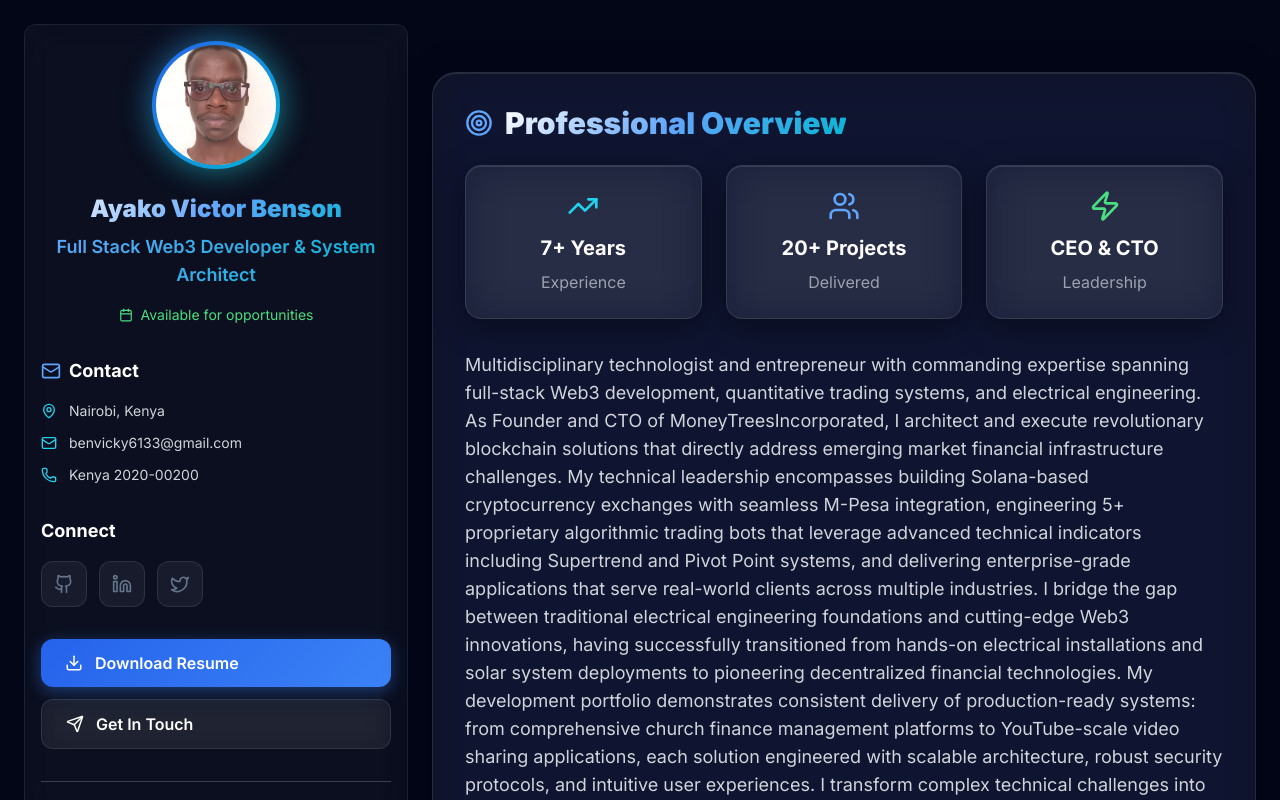
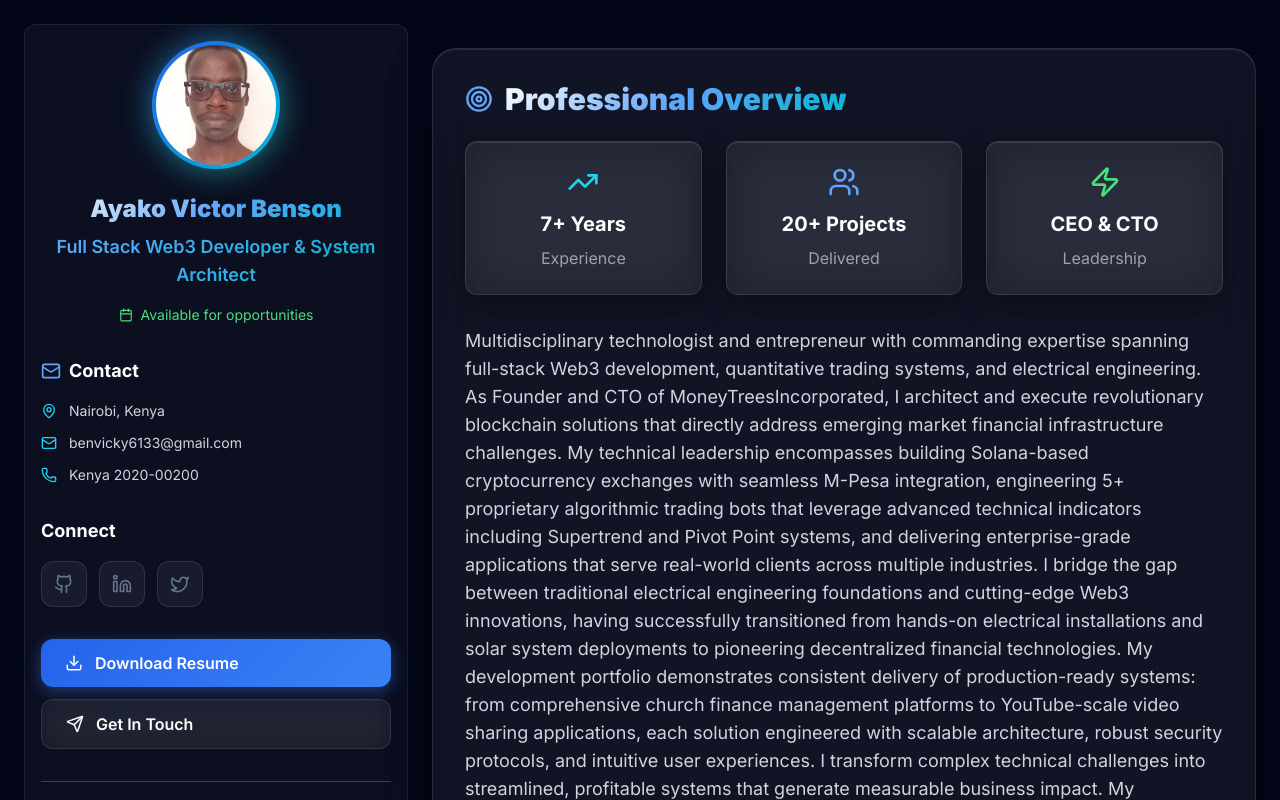
Before and after one commit to miechylisa/lisa-or, a Next.js app: page / in a window 1280 px wide. Shown: the top 800 px of the page. Built offline with nearby package versions, Linux system fonts and the light colour scheme.

Commit message:
changedsome mobile view parameters

```diff
--- a/components/layout.js
+++ b/components/layout.js
@@ -15,13 +15,13 @@ import {
 import { siteContent } from '../data/content';
 
 export default function Layout({ children }) {
+  const [scrolled, setScrolled] = useState(false);
   const [isMenuOpen, setIsMenuOpen] = useState(false);
-  const [scrolled, setScrolled] = useState(false);
   const router = useRouter();
 
   useEffect(() => {
     const handleScroll = () => {
-      setScrolled(window.scrollY > 50);
+      setScrolled(window.scrollY > 20);
     };
     window.addEventListener('scroll', handleScroll);
     return () => window.removeEventListener('scroll', handleScroll);
@@ -35,13 +35,11 @@ export default function Layout({ children }) {
   ];
 
   return (
-    <div className="min-h-screen text-white relative overflow-hidden">
+    <div className="min-h-screen flex flex-col">
       {/* Navigation */}
-      <nav className={`fixed top-0 w-full z-50 transition-all duration-500 ${
-        scrolled ? 'py-2' : 'py-6'
-      }`}>
-        <div className="container mx-auto">
-          <div className={`nav-container ${scrolled ? 'nav-scrolled' : ''} flex justify-between items-center`}>
+      <nav className="fixed top-0 left-0 right-0 z-50 backdrop-blur-xl bg-slate-950/95">
+        <div className="container mx-auto px-3 sm:px-4 md:px-6">
+          <div className={`nav-container ${scrolled ? 'nav-scrolled' : ''} flex justify-between items-center py-4`}>
             <Link href="/" className="nav-brand">
               {siteContent.personal.name.split(' ')[0]}
             </Link>
@@ -66,7 +64,7 @@ export default function Layout({ children }) {
             {/* Mobile Menu Button */}
             <button
               onClick={() => setIsMenuOpen(!isMenuOpen)}
-              className="lg:hidden glass-card-minimal"
+              className="lg:hidden glass-card-minimal p-2"
             >
               {isMenuOpen ? <X size={24} /> : <Menu size={24} />}
             </button>
@@ -74,8 +72,8 @@ export default function Layout({ children }) {
 
           {/* Mobile Menu */}
           {isMenuOpen && (
-            <div className="lg:hidden mt-4 glass-card-minimal animate-slide-down">
-              <div className="flex flex-col space-y-4 p-6">
+            <div className="lg:hidden glass-card-minimal animate-slide-down mb-2">
+              <div className="flex flex-col space-y-3 p-4">
                 {navigation.map((item) => {
                   const Icon = item.icon;
                   return (
@@ -97,15 +95,15 @@ export default function Layout({ children }) {
       </nav>
 
       {/* Main Content */}
-      <main className="pt-24">
+      <main className="flex-1 pt-20">
         {children}
       </main>
 
       {/* Footer */}
-      <footer className="mt-32 pb-8">
-        <div className="container mx-auto">
+      <footer className="mt-24 pb-6">
+        <div className="container mx-auto px-3 sm:px-4 md:px-6">
           <div className="glass-card-minimal text-center">
-            <div className="grid md:grid-cols-3 gap-8 items-center mb-8">
+            <div className="grid md:grid-cols-3 gap-6 md:gap-8 items-center mb-6">
               <div className="space-y-4">
                 <h4 className="text-lg font-bold text-gradient-accent">Professional Network</h4>
                 <div className="flex justify-center md:justify-start space-x-4">
@@ -138,7 +136,7 @@ export default function Layout({ children }) {
                 <h4 className="text-lg font-bold text-gradient-accent">Get In Touch</h4>
                 <a
                   href={`mailto:${siteContent.personal.email}`}
-                  className="btn-ghost"
+                  className="btn-ghost inline-flex"
                 >
                   <Mail size={16} />
                   Contact Me
@@ -146,7 +144,7 @@ export default function Layout({ children }) {
               </div>
             </div>
 
-            <div className="pt-6 border-t border-gray-700/30">
+            <div className="pt-4 border-t border-gray-700/30">
               <p className="text-gray-400 text-sm">
                 © 2024 {siteContent.personal.name}. Precision engineering meets innovative software development.
               </p>
--- a/pages/index.js
+++ b/pages/index.js
@@ -465,7 +465,7 @@ export default function Home() {
 
         {/* Main Content Area */}
         <div className="lg:ml-96 lg:pl-6 flex-1 pt-20 lg:pt-0">
-          <div className="max-w-5xl mx-auto p-4 sm:p-6 space-y-8 lg:space-y-12">
+          <div className="max-w-5xl mx-auto px-3 sm:px-4 md:px-6 space-y-6 sm:space-y-8 lg:space-y-12">
 
             {/* Mobile Profile Header */}
             <div className="lg:hidden">
@@ -473,7 +473,7 @@ export default function Home() {
                 initial={{ y: 30, opacity: 0 }}
                 animate={{ y: 0, opacity: 1 }}
                 transition={{ duration: 0.6 }}
-                className="glass-container text-center"
+                className="glass-container p-4 sm:p-6"
               >
                 <div className="w-24 h-24 mx-auto relative mb-4">
                   <div className="absolute inset-0 bg-gradient-to-br from-blue-500 via-cyan-400 to-teal-400 rounded-full blur-lg opacity-60"></div>
@@ -538,7 +538,7 @@ export default function Home() {
               whileInView={{ y: 0, opacity: 1 }}
               transition={{ duration: 0.8 }}
               viewport={{ once: true }}
-              className="glass-container"
+              className="glass-container p-4 sm:p-6 md:p-8"
             >
               <div className="flex items-center gap-3 mb-6">
                 <Target className="text-blue-400" size={28} />
@@ -575,7 +575,7 @@ export default function Home() {
               whileInView={{ y: 0, opacity: 1 }}
               transition={{ duration: 0.8 }}
               viewport={{ once: true }}
-              className="glass-container"
+              className="glass-container p-4 sm:p-6 md:p-8"
             >
               <div className="flex items-center gap-3 mb-6 sm:mb-8">
                 <Briefcase className="text-blue-400" size={28} />
@@ -635,7 +635,7 @@ export default function Home() {
               whileInView={{ y: 0, opacity: 1 }}
               transition={{ duration: 0.8 }}
               viewport={{ once: true }}
-              className="glass-container"
+              className="glass-container p-4 sm:p-6 md:p-8"
             >
               <div className="flex items-center gap-3 mb-6 sm:mb-8">
                 <Code2 className="text-blue-400" size={28} />
@@ -706,7 +706,7 @@ export default function Home() {
               whileInView={{ y: 0, opacity: 1 }}
               transition={{ duration: 0.8 }}
               viewport={{ once: true }}
-              className="glass-container"
+              className="glass-container p-4 sm:p-6 md:p-8"
             >
               <div className="flex items-center gap-3 mb-6 sm:mb-8">
                 <Star className="text-blue-400" size={28} />
@@ -762,7 +762,7 @@ export default function Home() {
               whileInView={{ y: 0, opacity: 1 }}
               transition={{ duration: 0.8 }}
               viewport={{ once: true }}
-              className="glass-container"
+              className="glass-container p-4 sm:p-6 md:p-8"
             >
               <div className="flex items-center gap-3 mb-6 sm:mb-8">
                 <Target className="text-blue-400" size={28} />
@@ -834,7 +834,7 @@ export default function Home() {
               whileInView={{ y: 0, opacity: 1 }}
               transition={{ duration: 0.8 }}
               viewport={{ once: true }}
-              className="glass-container text-center"
+              className="glass-container p-4 sm:p-6 md:p-8 text-center"
             >
               <div className="flex items-center justify-center gap-3 mb-6 sm:mb-8">
                 <Send className="text-blue-400" size={28} />
--- a/styles/globals.css
+++ b/styles/globals.css
@@ -1,9 +1,7 @@
-
 @import url('https://fonts.googleapis.com/css2?family=Inter:wght@300;400;500;600;700;800;900&family=JetBrains+Mono:wght@400;500;600&display=swap');
 @tailwind base;
 @tailwind components;
 @tailwind utilities;
-
 
 @layer base {
   * {
@@ -11,13 +9,11 @@
   }
 
   body {
-    font-family: 'Inter', system-ui, sans-serif;
+    @apply bg-slate-950 text-white font-sans antialiased;
     background: linear-gradient(135deg, #0f172a 0%, #020617 50%, #0f172a 100%);
-    color: white;
+    font-family: Inter, system-ui, sans-serif;
     position: relative;
     overflow-x: hidden;
-    -webkit-font-smoothing: antialiased;
-    -moz-osx-font-smoothing: grayscale;
   }
 
   /* Modern Sand Texture Background */
@@ -75,71 +71,52 @@
 }
 
 @layer components {
+  .container {
+    @apply w-full mx-auto;
+    max-width: min(100% - 1rem, 80rem);
+    padding-left: max(env(safe-area-inset-left), 1rem);
+    padding-right: max(env(safe-area-inset-right), 1rem);
+  }
+
   /* Glass Card System */
   .glass-card {
-    background: rgba(255, 255, 255, 0.05);
-    backdrop-filter: blur(24px) saturate(180%);
-    border: 1px solid rgba(255, 255, 255, 0.1);
-    border-radius: 1rem;
-    padding: 1.5rem;
-    box-shadow:
-      0 8px 32px rgba(0, 0, 0, 0.4),
-      inset 0 1px 0 rgba(255, 255, 255, 0.1);
-    transition: all 0.3s cubic-bezier(0.4, 0, 0.2, 1);
+    @apply backdrop-blur-xl bg-white/5 border border-white/10 rounded-xl transition-all duration-300;
+    padding: clamp(1rem, 3vw, 1.5rem);
+    box-shadow: 0 8px 32px rgba(0, 0, 0, 0.4), inset 0 1px rgba(255, 255, 255, 0.1);
   }
 
   .glass-card:hover {
-    background: rgba(255, 255, 255, 0.08);
-    border-color: rgba(59, 130, 246, 0.3);
-    transform: translateY(-4px);
-    box-shadow:
-      0 20px 60px rgba(59, 130, 246, 0.15),
-      0 8px 32px rgba(0, 0, 0, 0.4),
-      inset 0 1px 0 rgba(255, 255, 255, 0.15);
+    @apply bg-white/[0.08] border-blue-500/30 transform -translate-y-1;
+    box-shadow: 0 20px 60px rgba(59, 130, 246, 0.15),
+                0 8px 32px rgba(0, 0, 0, 0.4),
+                inset 0 1px rgba(255, 255, 255, 0.15);
   }
 
   .glass-card-hero {
-    background: rgba(255, 255, 255, 0.08);
-    backdrop-filter: blur(32px) saturate(200%);
-    border: 2px solid rgba(59, 130, 246, 0.2);
-    border-radius: 1.5rem;
-    padding: 2rem;
-    box-shadow:
-      0 24px 80px rgba(0, 0, 0, 0.5),
-      0 8px 32px rgba(59, 130, 246, 0.2),
-      inset 0 2px 0 rgba(255, 255, 255, 0.12);
-    position: relative;
-    overflow: hidden;
+    @apply relative overflow-hidden;
+    @apply backdrop-blur-2xl bg-white/[0.08] border-2 border-blue-500/20 rounded-3xl;
+    padding: clamp(1.5rem, 4vw, 2rem);
+    box-shadow: 0 24px 80px rgba(0, 0, 0, 0.5),
+                0 8px 32px rgba(59, 130, 246, 0.2),
+                inset 0 2px rgba(255, 255, 255, 0.12);
   }
 
-  .glass-card-hero::before {
-    content: '';
-    position: absolute;
-    top: 0;
-    left: 0;
-    right: 0;
+  .glass-card-hero:before {
+    content: "";
+    @apply absolute top-0 left-0 right-0 opacity-80;
+    background: linear-gradient(90deg, transparent 0%, #06b6d4 50%, transparent 100%);
     height: 3px;
-    background: linear-gradient(90deg, transparent 0%, #06b6d4 50%, transparent 100%);
-    opacity: 0.8;
   }
 
   .glass-card-minimal {
-    background: rgba(255, 255, 255, 0.04);
-    backdrop-filter: blur(16px);
-    border: 1px solid rgba(255, 255, 255, 0.08);
-    border-radius: 0.75rem;
-    padding: 1rem;
+    @apply backdrop-blur-lg bg-white/[0.04] border border-white/[0.08] rounded-xl;
+    padding: clamp(0.75rem, 2vw, 1rem);
   }
 
   .glass-container {
-    background: rgba(255, 255, 255, 0.06);
-    backdrop-filter: blur(24px) saturate(180%);
-    border: 1px solid rgba(255, 255, 255, 0.1);
-    border-radius: 1.5rem;
-    padding: 2rem;
-    box-shadow:
-      0 16px 48px rgba(0, 0, 0, 0.3),
-      inset 0 1px 0 rgba(255, 255, 255, 0.1);
+    @apply backdrop-blur-xl bg-white/[0.06] border border-white/10 rounded-3xl;
+    padding: clamp(1rem, 3vw, 2rem);
+    box-shadow: 0 16px 48px rgba(0, 0, 0, 0.3), inset 0 1px rgba(255, 255, 255, 0.1);
   }
 
   /* Navigation System */
```
